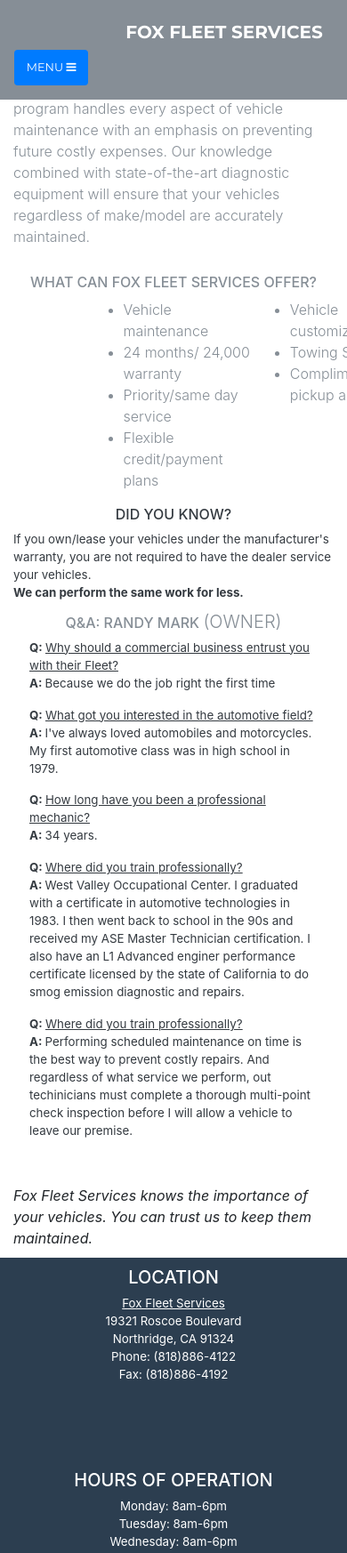
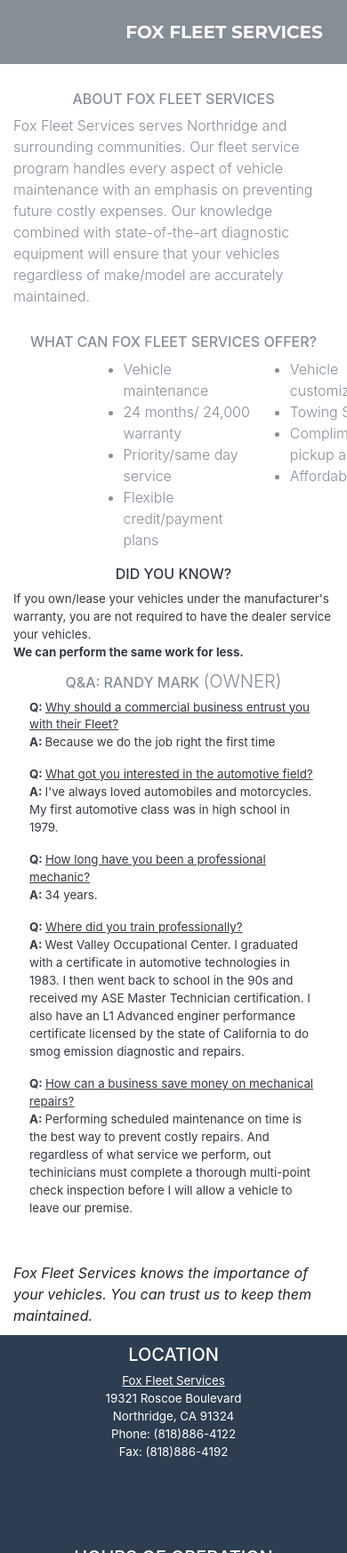
Before and after one commit to railford/railford.github.io, a website with bundled scripts: page index.html in a window 390 px wide. Shown: the top 1746 px of the page at 89% size. Built offline with nearby package versions, Linux system fonts and the light colour scheme.

Commit message:
Removed exandable navbar

```diff
--- a/index.html
+++ b/index.html
@@ -29,13 +29,9 @@
   <body id="page-top">
 
     <!-- Navigation -->
-    <nav class="bg-secondary navbar navbar-expand-lg fixed-top text-uppercase" id="mainNav" style="background-color: #1A252F">
+    <nav class="bg-secondary navbar navbar-expand-lg text-uppercase" id="mainNav" style="background-color: #1A252F">
       <div class="container">
-        <a class="navbar-brand js-scroll-trigger m-auto" href="#page-top" style="padding-left: 35%; padding-right: 5%">Fox Fleet Services</a>
-        <button class="navbar-toggler navbar-toggler-right text-uppercase bg-primary text-white rounded" type="button" data-toggle="collapse" data-target="#navbarResponsive" aria-controls="navbarResponsive" aria-expanded="false" aria-label="Toggle navigation">
-          Menu
-          <i class="fa fa-bars"></i>
-        </button>
+        <a class="navbar-brand m-auto" href="#page-top" style="padding-left: 35%; padding-right: 5%">Fox Fleet Services</a>
         <div class="collapse navbar-collapse" id="navbarResponsive">
           <ul class="navbar-nav ml-auto">
             <li>
@@ -148,7 +144,7 @@
     </section>
  -->
     <!-- About Section -->
-    <section class="text-secondary" style="padding-bottom: 30px; padding-top: 9%">
+    <section class="text-secondary" style="padding-bottom: 30px; padding-top: 30px">
         <h6 class="text-uppercase" style="text-align: center">About Fox Fleet Services</h6>
         <p class="lead col-lg-8 m-auto" style="font-size: 1rem">
           Fox Fleet Services serves Northridge and surrounding communities. Our fleet service program handles every aspect of vehicle maintenance with an emphasis on preventing future costly expenses. Our knowledge combined with state-of-the-art diagnostic equipment will ensure that your vehicles regardless of make/model are accurately maintained.
@@ -172,6 +168,7 @@
                 <li>Vehicle customization</li>
                 <li>Towing Services</li>
                 <li>Complimentary pickup and delivery</li>
+                <li>Affordable Pricing</li>
               </ul>
             </td>
           </tr>
@@ -222,7 +219,7 @@
         </p>
         <p style="font-size: 10pt">
           <b>Q: </b>
-          <u>Where did you train professionally?</u>
+          <u>How can a business save money on mechanical repairs?</u>
           <br>
           <b>A: </b>
           Performing scheduled maintenance on time is the best way to prevent costly repairs. And regardless of what service we perform, out techinicians must complete a thorough multi-point check inspection before I will allow a vehicle to leave our premise.
```
